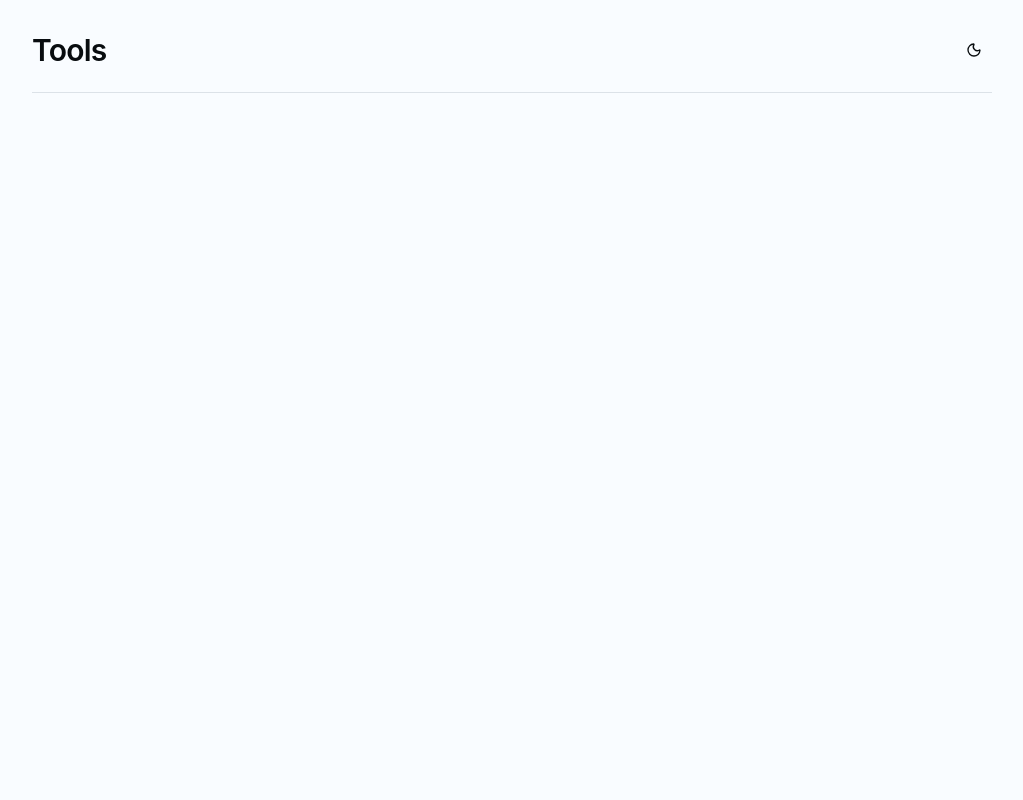
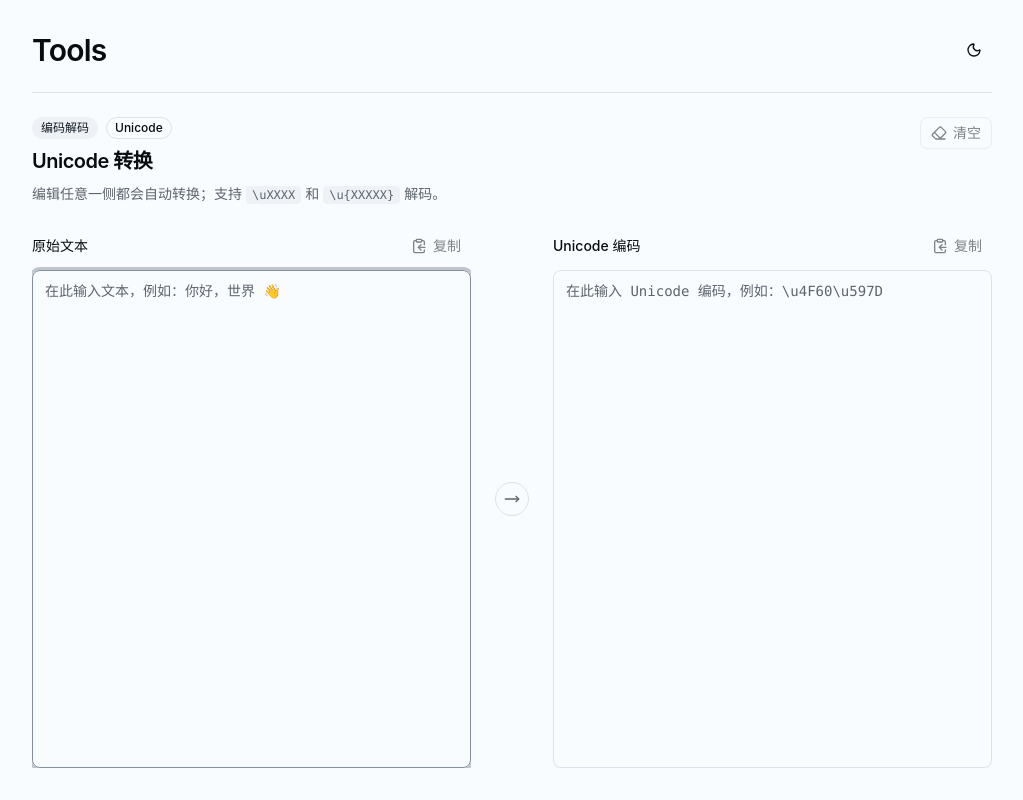
Before and after one commit to TnZzZHlp/tools, a Vue app: page /tools/encoding in a window 1280 px wide. Before the commit this address had no page. Shown: the whole page, without its empty margins (128-1151 px from the left). Built offline with nearby package versions, Linux system fonts and the light colour scheme.

Commit message:
feat: 添加 Unicode 编码解码工具

```diff
--- a/src/router/index.ts
+++ b/src/router/index.ts
@@ -1,4 +1,5 @@
 import { createRouter, createWebHistory } from 'vue-router'
+import EncodingView from '@/views/EncodingView.vue'
 import GuitarNoteTrainerView from '@/views/GuitarNoteTrainerView.vue'
 import HomeView from '@/views/HomeView.vue'
 import RandomStringView from '@/views/RandomStringView.vue'
@@ -23,6 +24,11 @@ const router = createRouter({
       component: RustTracingToLogqlView,
     },
     {
+      path: '/tools/encoding',
+      name: 'encoding',
+      component: EncodingView,
+    },
+    {
       path: '/tools/guitar-note-trainer',
       name: 'guitar-note-trainer',
       component: GuitarNoteTrainerView,
--- /dev/null
+++ b/src/utils/unicodeCodec.ts
@@ -0,0 +1,23 @@
+export function encodeUnicode(value: string): string {
+  let result = ''
+
+  for (let index = 0; index < value.length; index += 1) {
+    result += `\\u${value.charCodeAt(index).toString(16).toUpperCase().padStart(4, '0')}`
+  }
+
+  return result
+}
+
+export function decodeUnicode(value: string): string {
+  return value.replace(
+    /\\u\{([0-9a-fA-F]{1,6})\}|\\u([0-9a-fA-F]{4})/g,
+    (match, codePointHex: string | undefined, codeUnitHex: string | undefined) => {
+      if (codePointHex) {
+        const codePoint = Number.parseInt(codePointHex, 16)
+        return codePoint <= 0x10ffff ? String.fromCodePoint(codePoint) : match
+      }
+
+      return String.fromCharCode(Number.parseInt(codeUnitHex!, 16))
+    },
+  )
+}
--- /dev/null
+++ b/src/views/EncodingView.vue
@@ -0,0 +1,170 @@
+<script setup lang="ts">
+import { onBeforeUnmount, ref } from 'vue'
+import { Check, ClipboardCopy, Eraser, MoveRight } from 'lucide-vue-next'
+
+import { Badge } from '@/components/ui/badge'
+import { Button } from '@/components/ui/button'
+import { Textarea } from '@/components/ui/textarea'
+import { decodeUnicode, encodeUnicode } from '@/utils/unicodeCodec'
+
+type CopyTarget = 'plain' | 'encoded'
+
+const plainText = ref('')
+const encodedText = ref('')
+const copiedTarget = ref<CopyTarget | null>(null)
+
+let copyTimer: ReturnType<typeof setTimeout> | undefined
+
+function updateFromPlain(value: string | number) {
+  plainText.value = String(value)
+  encodedText.value = encodeUnicode(plainText.value)
+}
+
+function updateFromEncoded(value: string | number) {
+  encodedText.value = String(value)
+  plainText.value = decodeUnicode(encodedText.value)
+}
+
+function clearAll() {
+  plainText.value = ''
+  encodedText.value = ''
+  copiedTarget.value = null
+}
+
+async function copyText(target: CopyTarget) {
+  const value = target === 'plain' ? plainText.value : encodedText.value
+  if (!value) return
+
+  try {
+    await navigator.clipboard.writeText(value)
+    copiedTarget.value = target
+    clearTimeout(copyTimer)
+    copyTimer = setTimeout(() => {
+      copiedTarget.value = null
+    }, 2000)
+  } catch {
+    const textarea = document.querySelector(
+      target === 'plain' ? '#unicode-plain-text' : '#unicode-encoded-text',
+    ) as HTMLTextAreaElement | null
+    textarea?.select()
+  }
+}
+
+onBeforeUnmount(() => clearTimeout(copyTimer))
+</script>
+
+<template>
+  <section class="flex h-full min-h-0 w-full flex-col overflow-hidden">
+    <header class="mb-4 flex shrink-0 flex-wrap items-start justify-between gap-3 sm:mb-6">
+      <div class="space-y-1.5 sm:space-y-2">
+        <div class="flex items-center gap-2">
+          <Badge variant="secondary">编码解码</Badge>
+          <Badge variant="outline">Unicode</Badge>
+        </div>
+        <div>
+          <h2 class="text-lg font-semibold tracking-tight sm:text-xl">Unicode 转换</h2>
+          <p class="mt-1.5 text-sm leading-relaxed text-muted-foreground sm:mt-2">
+            编辑任意一侧都会自动转换；支持
+            <code class="rounded bg-muted px-1.5 py-0.5 font-mono text-xs">\uXXXX</code>
+            和
+            <code class="rounded bg-muted px-1.5 py-0.5 font-mono text-xs">\u{XXXXX}</code>
+            解码。
+          </p>
+        </div>
+      </div>
+
+      <Button
+        type="button"
+        variant="outline"
+        size="sm"
+        :disabled="!plainText && !encodedText"
+        @click="clearAll"
+      >
+        <Eraser class="h-4 w-4" />
+        清空
+      </Button>
+    </header>
+
+    <div class="grid min-h-0 flex-1 gap-4 overflow-auto lg:grid-cols-[1fr_auto_1fr] lg:gap-6">
+      <section class="flex min-h-64 min-w-0 flex-col overflow-hidden lg:min-h-0">
+        <div class="mb-2 flex shrink-0 items-center justify-between gap-3">
+          <label class="text-sm font-medium" for="unicode-plain-text">原始文本</label>
+          <Button
+            type="button"
+            variant="ghost"
+            size="sm"
+            :disabled="!plainText"
+            :aria-label="copiedTarget === 'plain' ? '原始文本已复制' : '复制原始文本'"
+            :class="copiedTarget === 'plain' && 'text-green-600 dark:text-green-400'"
+            @click="copyText('plain')"
+          >
+            <Check v-if="copiedTarget === 'plain'" class="h-4 w-4" />
+            <ClipboardCopy v-else class="h-4 w-4" />
+            {{ copiedTarget === 'plain' ? '已复制' : '复制' }}
+          </Button>
+        </div>
+        <Textarea
+          id="unicode-plain-text"
+          :model-value="plainText"
+          class="visible-scrollbar h-full min-h-0 flex-1 resize-none overflow-auto font-mono text-sm leading-6"
+          placeholder="在此输入文本，例如：你好，世界 👋"
+          spellcheck="false"
+          autofocus
+          @update:model-value="updateFromPlain"
+        />
+      </section>
+
+      <div class="hidden items-center justify-center lg:flex" aria-hidden="true">
+        <div class="rounded-full border bg-background p-2 text-muted-foreground">
+          <MoveRight class="h-4 w-4" />
+        </div>
+      </div>
+
+      <section
+        class="flex min-h-64 min-w-0 flex-col overflow-hidden border-t pt-4 lg:min-h-0 lg:border-t-0 lg:pt-0"
+      >
+        <div class="mb-2 flex shrink-0 items-center justify-between gap-3">
+          <label class="text-sm font-medium" for="unicode-encoded-text">Unicode 编码</label>
+          <Button
+            type="button"
+            variant="ghost"
+            size="sm"
+            :disabled="!encodedText"
+            :aria-label="copiedTarget === 'encoded' ? 'Unicode 编码已复制' : '复制 Unicode 编码'"
+            :class="copiedTarget === 'encoded' && 'text-green-600 dark:text-green-400'"
+            @click="copyText('encoded')"
+          >
+            <Check v-if="copiedTarget === 'encoded'" class="h-4 w-4" />
+            <ClipboardCopy v-else class="h-4 w-4" />
+            {{ copiedTarget === 'encoded' ? '已复制' : '复制' }}
+          </Button>
+        </div>
+        <Textarea
+          id="unicode-encoded-text"
+          :model-value="encodedText"
+          class="visible-scrollbar h-full min-h-0 flex-1 resize-none overflow-auto font-mono text-sm leading-6"
+          placeholder="在此输入 Unicode 编码，例如：\u4F60\u597D"
+          spellcheck="false"
+          @update:model-value="updateFromEncoded"
+        />
+      </section>
+    </div>
+  </section>
+</template>
+
+<style scoped>
+.visible-scrollbar {
+  scrollbar-width: thin;
+}
+
+.visible-scrollbar::-webkit-scrollbar {
+  display: block;
+  width: 8px;
+  height: 8px;
+}
+
+.visible-scrollbar::-webkit-scrollbar-thumb {
+  border-radius: 9999px;
+  background: color-mix(in oklab, var(--muted-foreground) 35%, transparent);
+}
+</style>
--- a/src/views/HomeView.vue
+++ b/src/views/HomeView.vue
@@ -11,6 +11,11 @@ const tools = [
     name: 'Rust tracing → LogQL',
     description: '提取 Rust tracing 宏并且生成适合 Loki / LogQL 使用的模板字符串。',
     to: '/tools/rust-tracing-to-logql',
+  },
+  {
+    name: '编码解码',
+    description: '在原始文本与编码结果之间实时转换，当前支持 Unicode 编码与解码。',
+    to: '/tools/encoding',
   },
   {
     name: '吉他简谱记忆训练',
```
Also changed, not shown: 2 other files (tests, documents, lock files or other folders).
